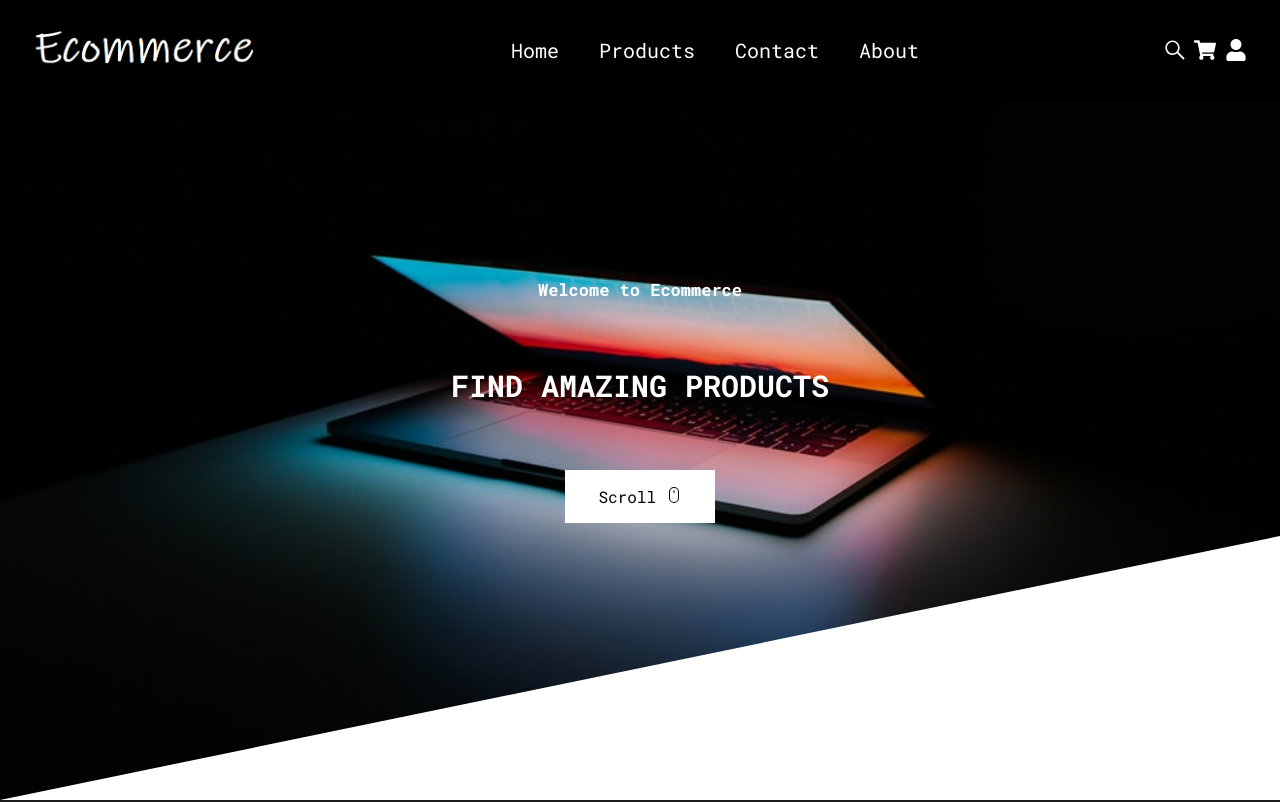
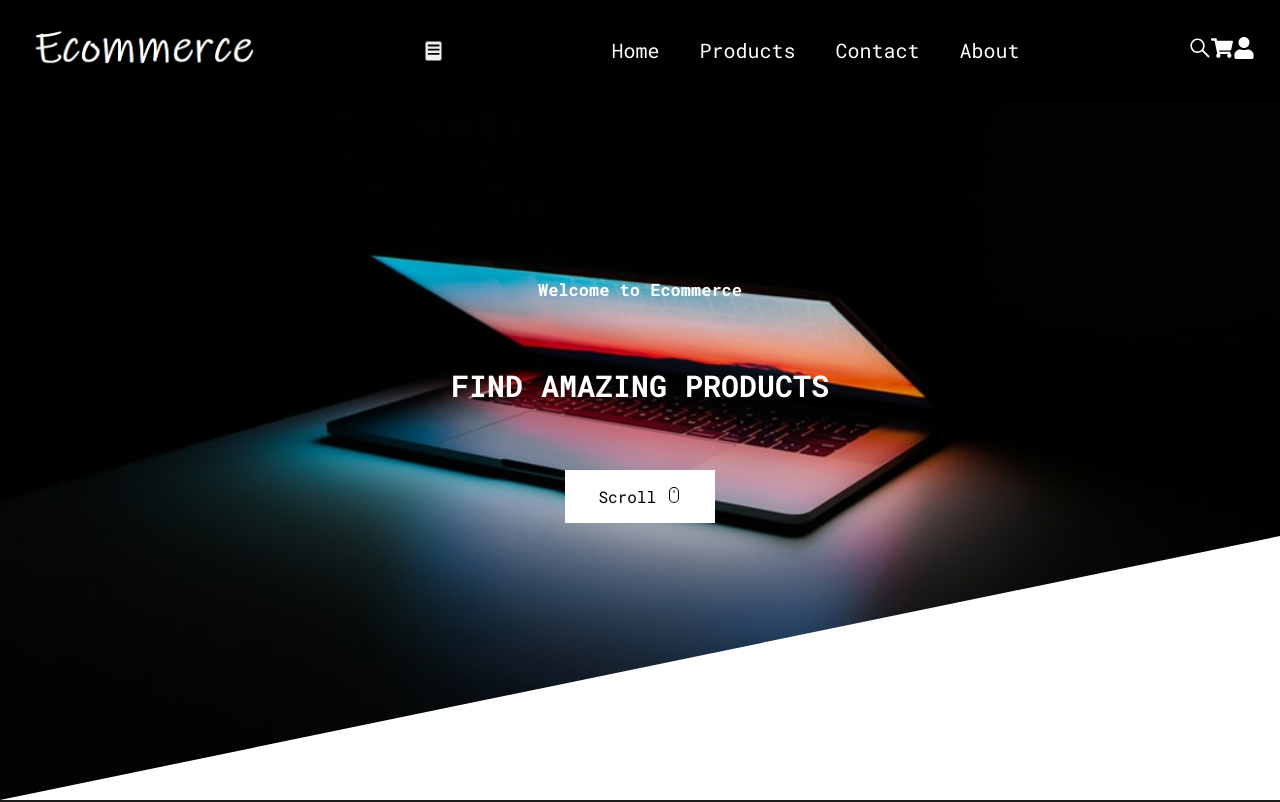
Before and after one commit to gszcode/App, a React (Create React App) app in the folder frontend/: page / in a window 1280 px wide. Shown: the top 802 px of the page. Built offline with nearby package versions, Linux system fonts and the light colour scheme.

Commit message:
clases nuevas para modo responsive

```diff
--- a/frontend/src/components/Navbar/Navbar.jsx
+++ b/frontend/src/components/Navbar/Navbar.jsx
@@ -1,15 +1,33 @@
 import { Link } from 'react-router-dom'
-import { FaSistrix, FaShoppingCart, FaUser } from 'react-icons/fa'
+import {
+  FaSistrix,
+  FaShoppingCart,
+  FaUser,
+  FaBars,
+  FaTimes
+} from 'react-icons/fa'
 import logo from '../../images/logo.png'
 import './Navbar.scss'
+import { useState } from 'react'
 
 export const Navbar = () => {
+  const [barsState, setBarsState] = useState(false)
+
+  function handleClick() {
+    setBarsState((prevState) => !prevState)
+  }
+
   return (
-    <nav className="navbar navbar__mobile">
+    <nav className="navbar">
       <div className="navbar__image navbar__image--mobile">
         <img src={logo} alt="Logo" className="navbar__image__logo" />
       </div>
-      <div className="navbar__menu">
+      <div className="navbar__bars--mobile">
+        <button onClick={handleClick} className="navbar__bars__button--mobile">
+          {barsState ? <FaTimes /> : <FaBars />}
+        </button>
+      </div>
+      <div className={barsState ? 'navbar__menu' : 'navbar__menu--mobile'}>
         <Link className="navbar__menu__link" to="/">
           Home
         </Link>
@@ -23,7 +41,7 @@ export const Navbar = () => {
           About
         </Link>
       </div>
-      <div className="navbar__icons">
+      <div className={barsState ? 'navbar__icons' : 'navbar__icons--mobile'}>
         <FaSistrix className="navbar__icons__item" />
         <FaShoppingCart className="navbar__icons__item" />
         <FaUser className="navbar__icons__item" />
```
